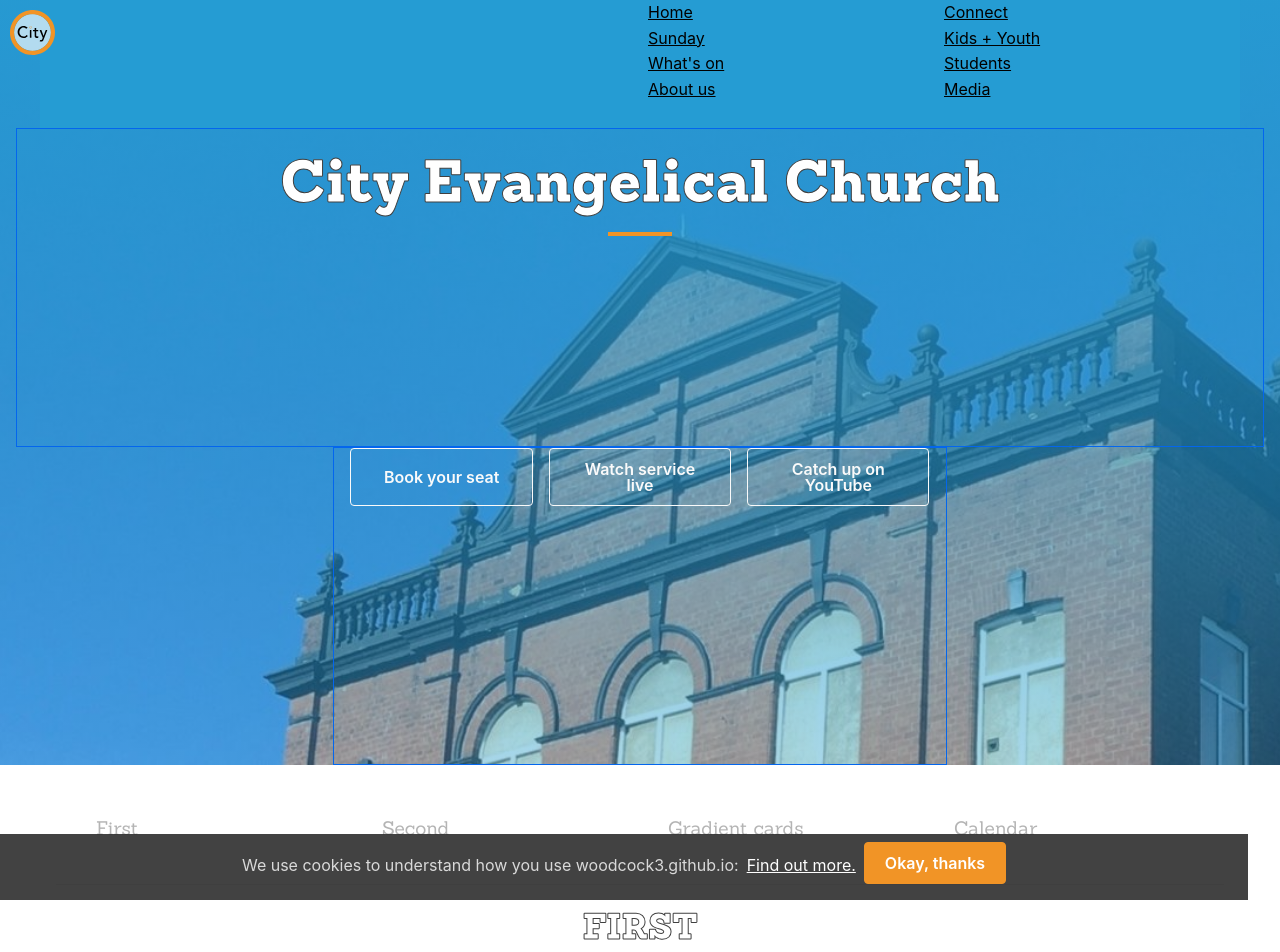
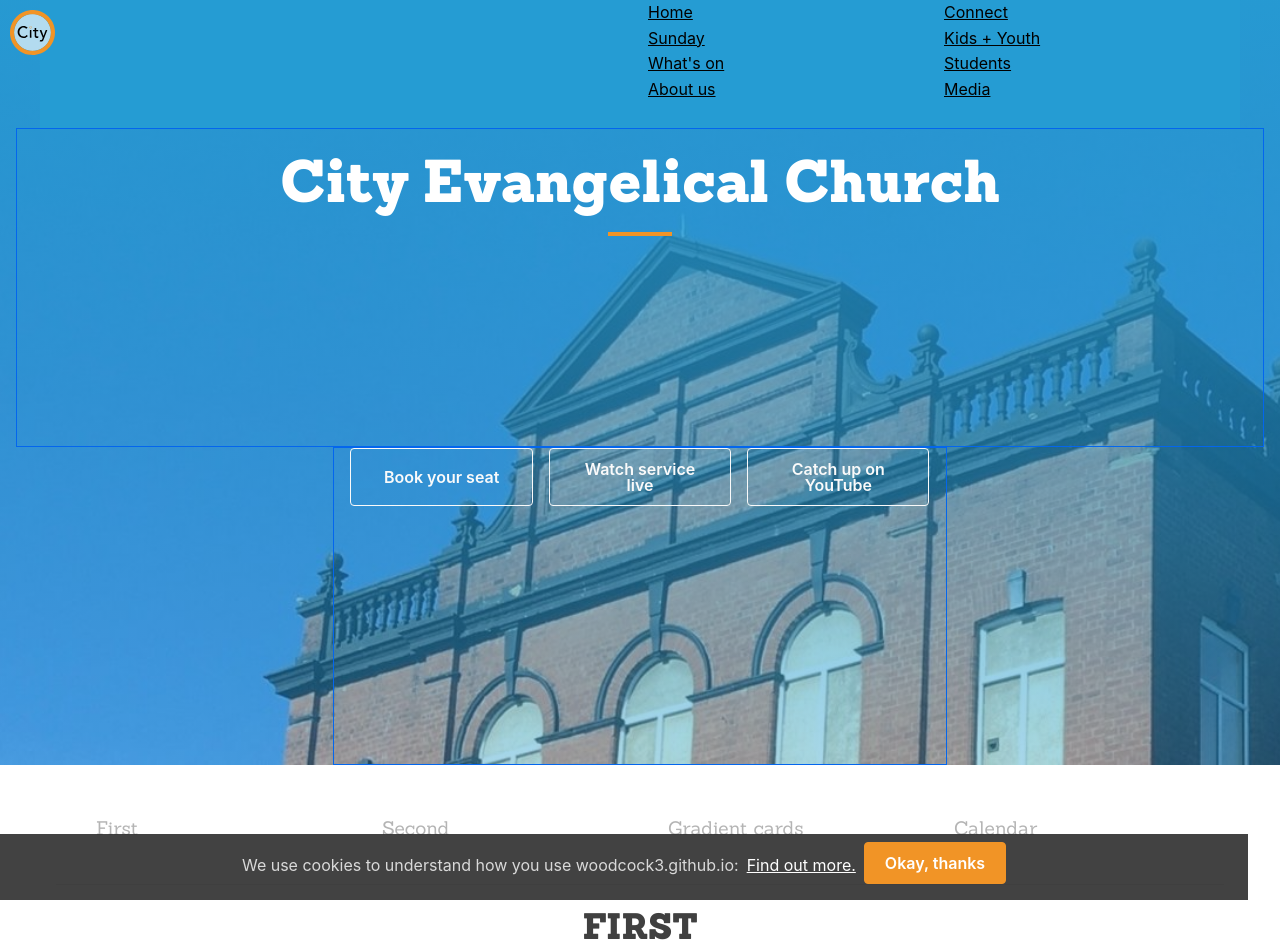
Before and after one commit to woodcox/city-jekyll, a Jekyll site: the page built from pages/_home/2021-01-04-calendar.md, in a window 1280 px wide. Shown: the top 952 px of the page. Built offline with Jekyll 4.4.1, drawn with Linux system fonts in a browser that asks for light colours.

Commit message:
Update _scaffolding.scss

```diff
--- a/_sass/components/_scaffolding.scss
+++ b/_sass/components/_scaffolding.scss
@@ -67,22 +67,6 @@ h1 {
     right: 0;
     margin: 0 auto;
     bottom: -.75rem;
-  }
-}
-
-h1.stroke {
-  text-shadow:
-     3px  3px 0 #000,
-    -1px -1px 0 #000,
-     1px -1px 0 #000,
-    -1px  1px 0 #000,
-     1px  1px 0 #000;
-}
-
-@supports (-webkit-text-stroke: 1px $font-color) {
-  h1 {
-    -webkit-text-stroke: 1px $font-color;
-    -webkit-text-fill-color: white;
   }
 }
 
```
